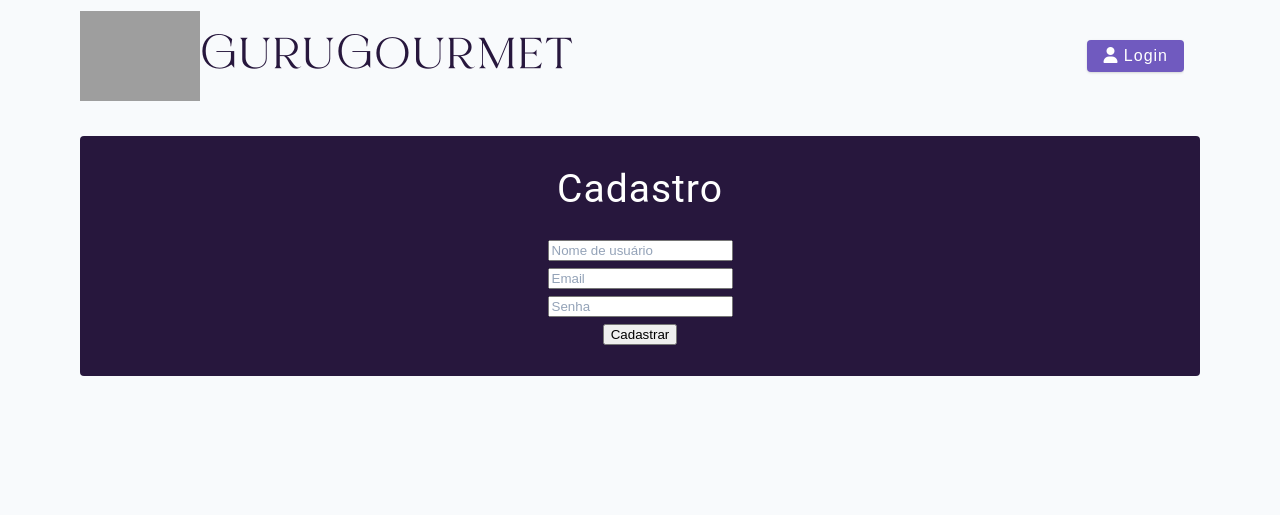
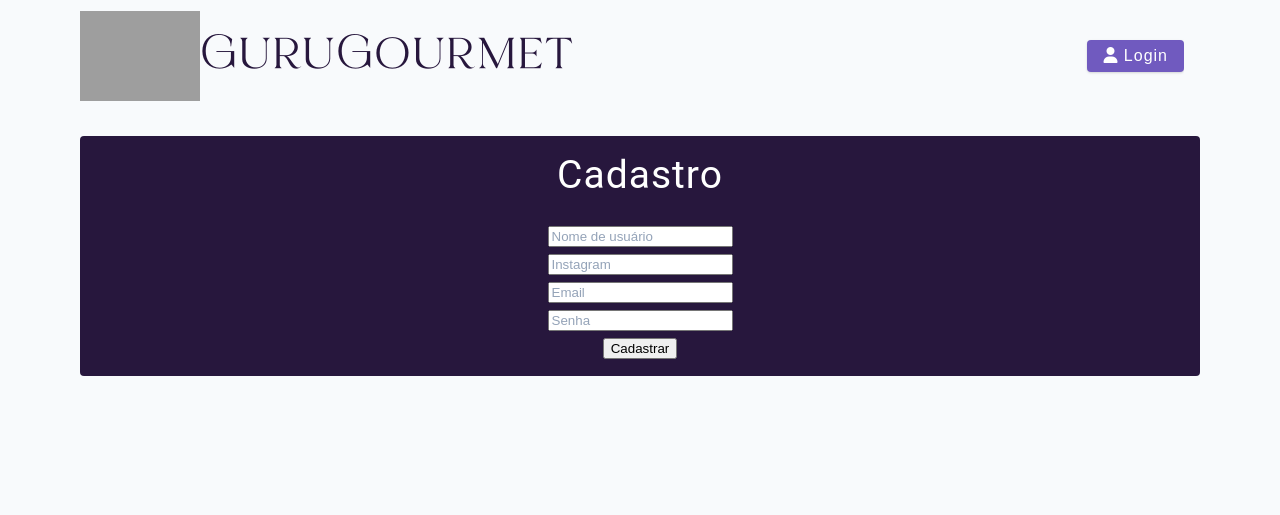
Before and after one commit to IvanNaka/gurugourmet, a Django app: page /cadastro/ in a window 1280 px wide. Shown: the top 515 px of the page. Run offline with Django 5.2, Linux system fonts and the light colour scheme; grey boxes are pictures that could not be loaded.

Commit message:
alteração no models, adicionado senha e instagram em usuario

```diff
--- a/core/models.py
+++ b/core/models.py
@@ -6,9 +6,11 @@ from django.db import models
 class Usuario(models.Model):
     username = models.CharField(max_length=100)
     email = models.CharField(max_length=255)
+    instagram = models.CharField(max_length=128, null=True)
     userDjango = models.ForeignKey(User, on_delete=models.DO_NOTHING, null=True)
     is_admin = models.BooleanField(default=False)
     status = models.BooleanField(default=False)
+    senha = models.CharField(max_length=128)
 
 class Endereco(models.Model):
     rua = models.CharField(max_length=255)
--- a/core/views.py
+++ b/core/views.py
@@ -79,8 +79,10 @@ class CadastroView(View):
         return render(self.request, "register.html")
     def post(self, request, **kwargs):
         email = self.request.POST.get('email')
+        instagram = self.request.POST.get('instagram')
         senha = self.request.POST.get('password')
         username = self.request.POST.get('username')
+
         if Usuario.objects.filter(email=email, status= True).exists():
             return JsonResponse({'error': 'Usuario ou email já utilizados!'}, status=500)
         try:
@@ -92,8 +94,10 @@ class CadastroView(View):
         usuarioNovo = Usuario()
         usuarioNovo.username = username
         usuarioNovo.email = email
+        usuarioNovo.instagram = instagram
         usuarioNovo.userDjango = userDjango
         usuarioNovo.status = True
+        usuarioNovo.senha = senha
         request.session['username'] = username
         usuarioNovo.save()
         if not userDjango and not usuarioNovo:
--- a/static/js/script.js
+++ b/static/js/script.js
@@ -129,8 +129,10 @@ function cadastro() {
     }
     var formData = new FormData();
     formData.append('email', document.getElementById('email').value);
+    formData.append('instagram', document.getElementById('instagram').value);
     formData.append('password', document.getElementById('password').value);
     formData.append('username', document.getElementById('username').value);
+
     var xhr = new XMLHttpRequest();
     xhr.open('POST', '/cadastro/', true);
     xhr.setRequestHeader('X-CSRFToken', '{{ csrf_token }}'); // Adicione o token CSRF, necessário para Django
@@ -157,8 +159,10 @@ function reset() {
     }
     var formData = new FormData();
     formData.append('email', document.getElementById('email').value);
+    formData.append('instagram', document.getElementById('instagram').value);
     formData.append('password', document.getElementById('password').value);
     formData.append('username', document.getElementById('username').value);
+
     var xhr = new XMLHttpRequest();
     xhr.open('POST', '/reset/', true);
     xhr.setRequestHeader('X-CSRFToken', '{{ csrf_token }}'); // Adicione o token CSRF, necessário para Django
--- a/templates/index.html
+++ b/templates/index.html
@@ -46,7 +46,7 @@
                 {% endif %}
                 <a><i class="fa-solid fa-user"></i>
                     {% if is_admin %} Admin {% endif %}
-                    {{ user.username }}
+                    {{ user.username }} - {{ user.instagram }}
                 </a>
                 <button class="btn"><a href="/logout" style="color: white">Logout</a></button>
                 {% endif %}
--- a/templates/register.html
+++ b/templates/register.html
@@ -41,8 +41,10 @@
                      <h2>Cadastro</h2>
                     <div id="error-message" style="color: red;"></div> <!-- Div para exibir mensagens de erro -->
                     <input type="username" id="username" placeholder="Nome de usuário" required><br>
+                    <input type="text" id="instagram" placeholder="Instagram"><br>
                     <input type="email" id="email" placeholder="Email" required><br>
                     <input type="password" id="password" placeholder="Senha" required><br>
+
                     <button onclick="cadastro()">Cadastrar</button>
                 </div>
             </div>
@@ -57,5 +59,6 @@
     </footer>
     <!-- final footer -->
     <script src="{% static '/js/script.js' %}"></script>
+    </main>
 </body>
 </html>
```
Also changed, not shown: db.sqlite3.
